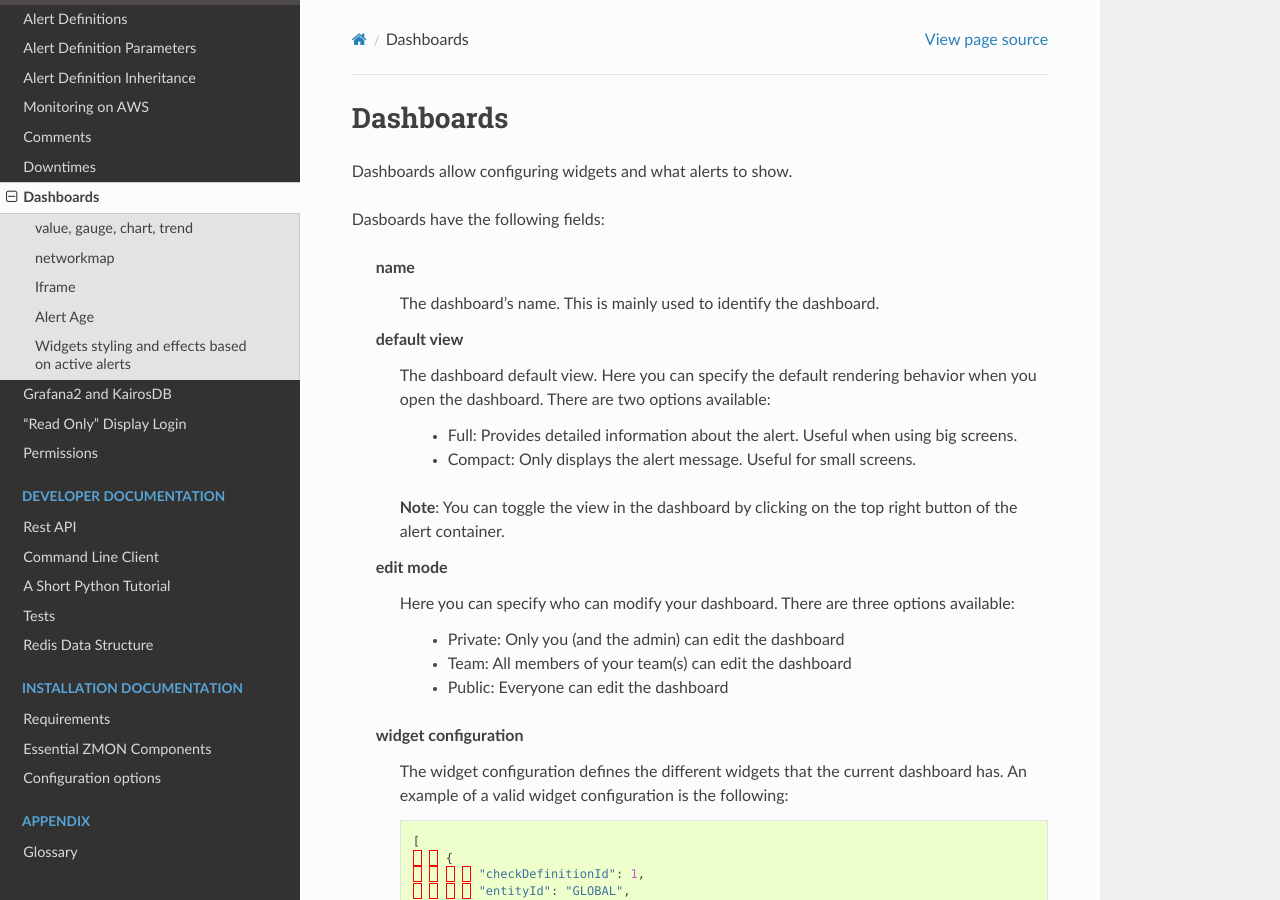
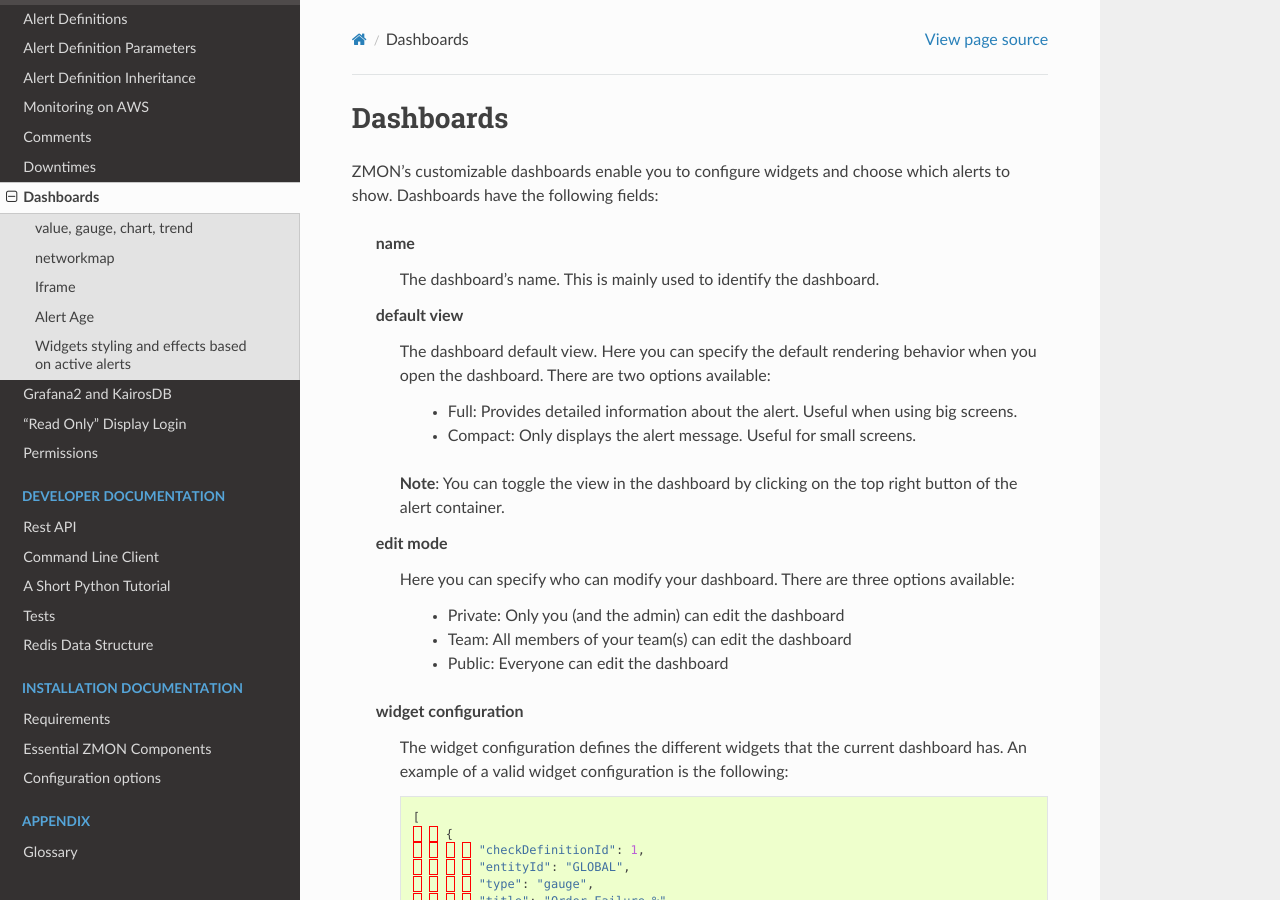
Before and after one commit to zalando-zmon/zmon-docs, a Sphinx documentation site: the page built from docs/user/dashboards.rst, in a window 1280 px wide and 900 px high. Built offline with Sphinx 7.4.7 and the Read the Docs theme 2.0.0, drawn with Linux system fonts in a browser that asks for light colours.

Commit message:
Update dashboards.rst
Just made a few tiny fixes near the top, then stopped after wondering if this page could be simplified in any way. I see a few dividing sections here:
- Dashboard Fields
- Widget Configuration
- Supported Widget Types (note that, in the text that follows — https://github.com/zalando/zmon-docs/blob/master/docs/user/dashboards.rst#value-gauge-chart-trend — "Trend" is listed, but not described; "gauge" is referred to near the bottom ("On the sample below the gauge widget") but there is no sample; chart is described in detail (let's add a subsection for it); networkmap has its own section/OK; iFrame also has its own section but is not listed here (https://github.com/zalando/zmon-docs/blob/master/docs/user/dashboards.rst#value-gauge-chart-trend). Alert Age is listed as a widget; is it a widget?
   - gauge
    - chart
    - value
    - networkmap
    - iframe
-- "Widgets styling and effects based on active alerts"

LMK if this order makes sense. Rearranging the order might potentially tighten up the whole page; it should at least make it easier to find info. :)

```diff
--- a/docs/user/dashboards.rst
+++ b/docs/user/dashboards.rst
@@ -4,9 +4,7 @@
 Dashboards
 **********
 
-Dashboards allow configuring widgets and what alerts to show.
-
-Dasboards have the following fields:
+ZMON's customizable dashboards enable you to configure widgets and choose which alerts to show. Dashboards have the following fields:
 
     name
         The dashboard's name. This is mainly used to identify the dashboard.
```
